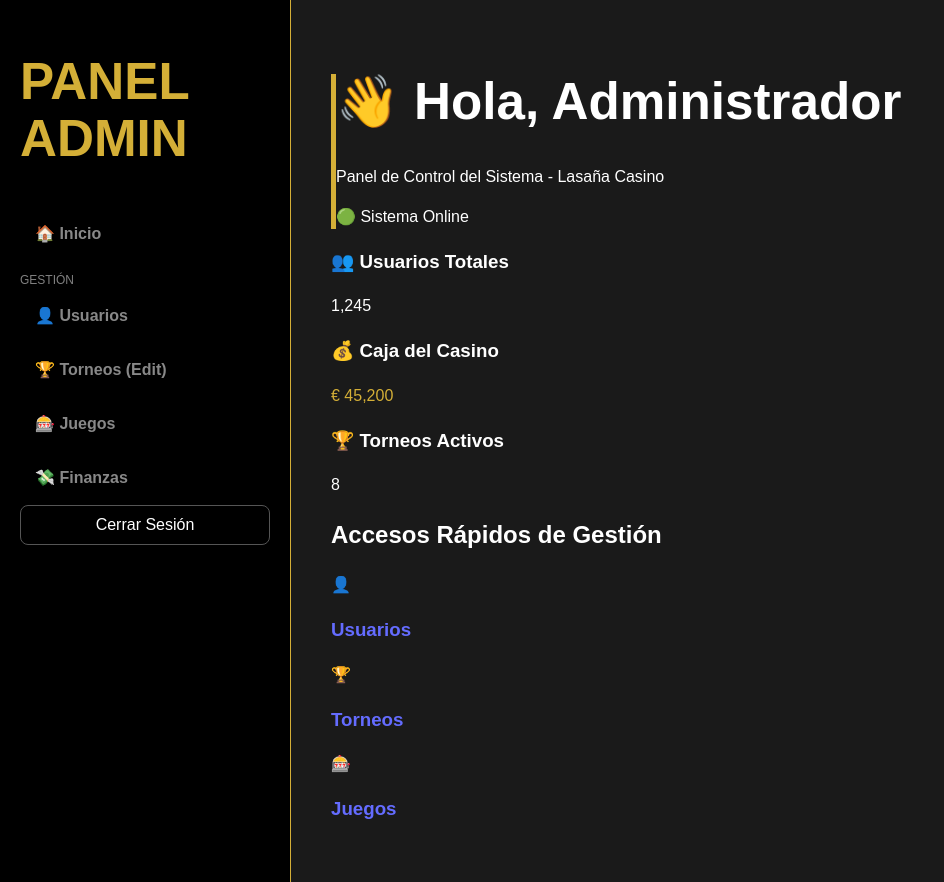
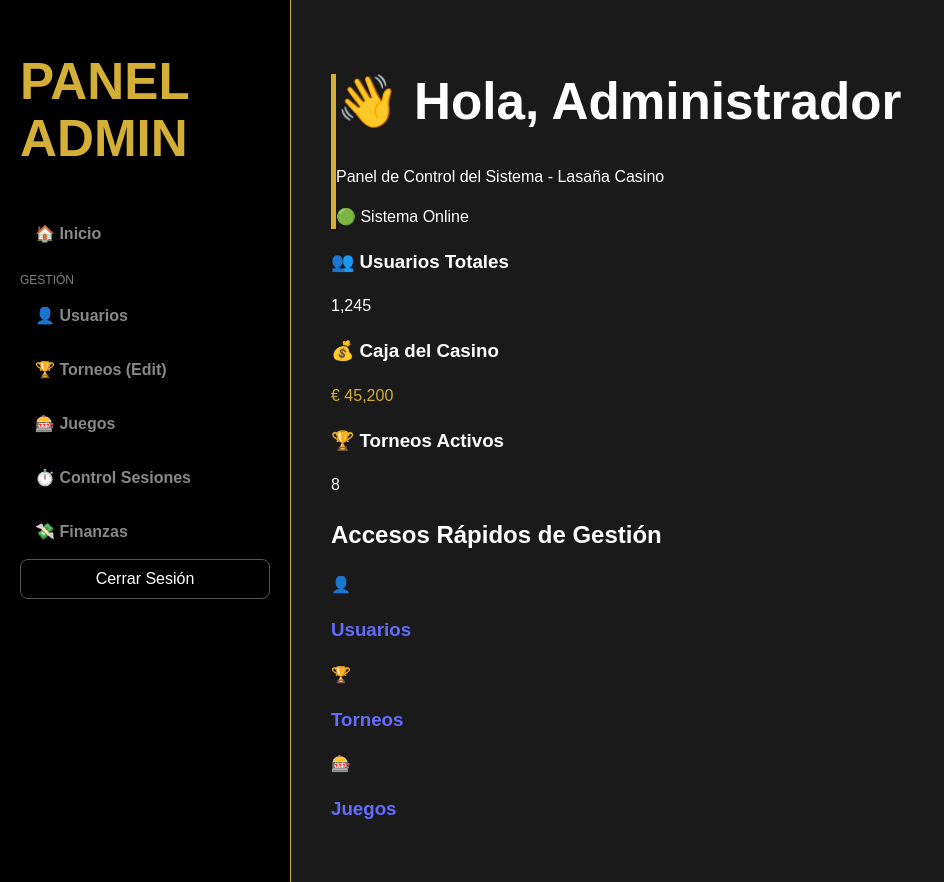
Before and after one commit to 0xjoseangel/Casino, a React app in the folder frontend/: page / in a window 1280 px wide. Both pictures are taken after a click on the button "Soy ADMINISTRADOR 🛡️". Shown: the whole page, without its empty margins (0-944 px from the left). Built offline with nearby package versions, Linux system fonts and the light colour scheme; the HTML template or start-up script is replaced by a standard one.

Commit message:
enlazada mi pagina con el frontend

```diff
--- a/frontend/src/App.jsx
+++ b/frontend/src/App.jsx
@@ -7,7 +7,7 @@ import Login from './pages/login';
 import TorneosAdmin from './pages/torneos'; // Tu página actual (Gestión)
 import TorneosJugador from './pages/torneosJugador'; // <--- NUEVA (Vista cliente)
 import Home from './pages/home';
-
+import Sesiones from './pages/Sesiones';
 function App() {
   const [rol, setRol] = useState(localStorage.getItem('casino_rol') || null);
 
@@ -43,6 +43,7 @@ function App() {
                 <Link to="/usuarios" className="nav-link">👤 Usuarios</Link>
                 <Link to="/eventos" className="nav-link">🏆 Torneos (Edit)</Link>
                 <Link to="/juegos" className="nav-link">🎰 Juegos</Link>
+                <Link to="/sesiones" className="nav-link">⏱️ Control Sesiones</Link>
                 <Link to="/movimientos" className="nav-link">💸 Finanzas</Link>
               </>
             )}
@@ -76,6 +77,7 @@ function App() {
               <>
                 <Route path="/eventos" element={<TorneosAdmin />} />
                 {/* Aquí irían las rutas de tus compañeros (modo admin) */}
+                <Route path="/sesiones" element={<Sesiones />} />
               </>
             )}
 
```
